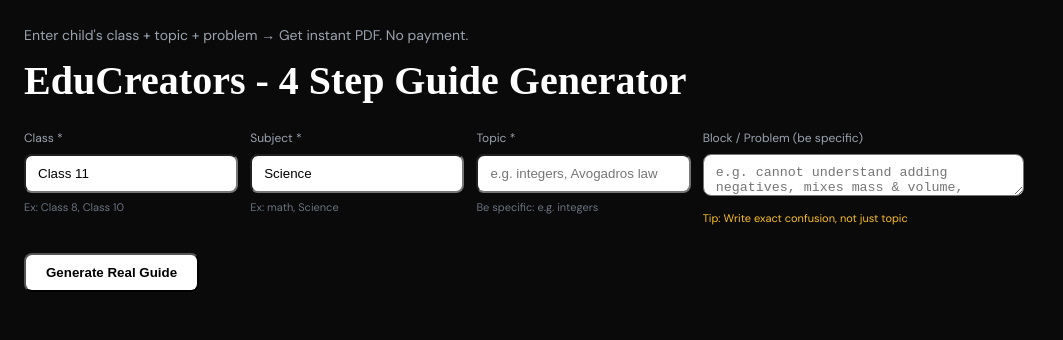
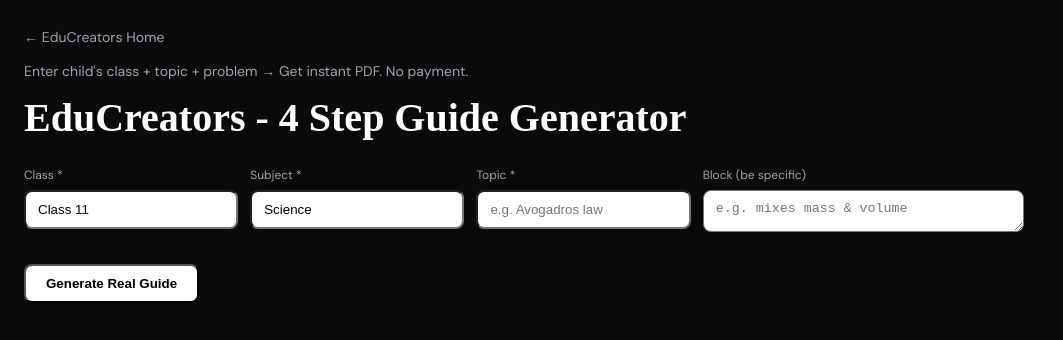
Before and after one commit to Ani1967/educreation, a Next.js app: page /get-pdf in a window 1280 px wide. Shown: the top 340 px of the page, without its empty margins (0-1063 px from the left). Built offline with nearby package versions, Linux system fonts and the light colour scheme.

Commit message:
add back to home link + pdf branding

```diff
--- a/app/get-pdf/page.tsx
+++ b/app/get-pdf/page.tsx
@@ -10,7 +10,7 @@
   const [loading, setLoading] = useState(false);
 
   const generate = async () => {
-    if(!topic){ alert("Please enter Topic e.g. integers, Avogadros law"); return; }
+    if(!topic){ alert("Enter Topic"); return; }
     setLoading(true);
     const res = await fetch("/api/generate-guide", {
       method: "POST",
@@ -27,8 +27,14 @@
     if(!el) return;
     const win = window.open("", "", "width=900,height=900");
     if(!win) return;
-    win.document.write(`<html><head><title>${topic} Guide</title>
-      <style>body{font-family:serif;padding:24px} h2{font-size:22px} .step{border-left:4px solid #22c55e;padding-left:12px;margin:20px 0} .boxes{display:flex;gap:10px} .box{background:#f9fafb;border:1px solid #ddd;border-radius:10px;padding:12px;flex:1}</style>
+    win.document.write(`<html><head><title>${topic} Guide - EduCreators.org</title>
+      <style>
+        body{font-family:serif;padding:24px;color:#000}
+        .brand{border-bottom:2px solid #000;padding-bottom:10px;margin-bottom:20px;display:flex;justify-content:space-between;align-items:center}
+        .step{border-left:4px solid #22c55e;padding-left:12px;margin:20px 0}
+        .boxes{display:flex;gap:10px} .box{background:#f9fafb;border:1px solid #ddd;border-radius:10px;padding:12px;flex:1;font-size:13px}
+        .footer{margin-top:30px;border-top:1px solid #ddd;padding-top:10px;font-size:10px;color:#666;text-align:center}
+      </style>
       </head><body>${el.innerHTML}</body></html>`);
     win.document.close();
     win.print();
@@ -38,68 +44,38 @@
 
   return (
     <div style={{ minHeight:"100vh", background:"#0a0a0a", padding:24, color:"white" }}>
+      {/* BACK TO HOME - NEW */}
+      <a href="/" style={{ color:"#9ca3af", fontSize:14, textDecoration:"none", display:"inline-block", marginBottom:12 }}>← EduCreators Home</a>
+
       <p style={{ color:"#9ca3af", fontSize:14, marginBottom:12 }}>Enter child's class + topic + problem → Get instant PDF. No payment.</p>
       <h1 style={{ fontSize:40, fontFamily:"serif", marginBottom:20 }}>EduCreators - 4 Step Guide Generator</h1>
 
       <div style={{ display:"grid", gridTemplateColumns:"1fr 1fr 1fr 1.5fr", gap:12, marginBottom:24, maxWidth:1000 }}>
-        <div>
-          <label style={{ fontSize:12, color:"#9ca3af" }}>Class *</label>
-          <input value={classVal} onChange={e=>setClassVal(e.target.value)} placeholder="e.g. Class 8, Class 11" style={{ width:"100%", padding:"10px 12px", borderRadius:8, color:"black", background:"white", marginTop:4 }} />
-          <small style={{ color:"#6b7280", fontSize:11 }}>Ex: Class 8, Class 10</small>
-        </div>
-        <div>
-          <label style={{ fontSize:12, color:"#9ca3af" }}>Subject *</label>
-          <input value={subject} onChange={e=>setSubject(e.target.value)} placeholder="e.g. math, Science" style={{ width:"100%", padding:"10px 12px", borderRadius:8, color:"black", background:"white", marginTop:4 }} />
-          <small style={{ color:"#6b7280", fontSize:11 }}>Ex: math, Science</small>
-        </div>
-        <div>
-          <label style={{ fontSize:12, color:"#9ca3af" }}>Topic *</label>
-          <input value={topic} onChange={e=>setTopic(e.target.value)} placeholder="e.g. integers, Avogadros law" style={{ width:"100%", padding:"10px 12px", borderRadius:8, color:"black", background:"white", marginTop:4 }} />
-          <small style={{ color:"#6b7280", fontSize:11 }}>Be specific: e.g. integers</small>
-        </div>
-        <div>
-          <label style={{ fontSize:12, color:"#9ca3af" }}>Block / Problem (be specific)</label>
-          <textarea value={problem} onChange={e=>setProblem(e.target.value)} placeholder="e.g. cannot understand adding negatives, mixes mass & volume, cannot solve NCERT Q5" style={{ width:"100%", padding:"10px 12px", borderRadius:8, color:"black", background:"white", marginTop:4, height:42 }} />
-          <small style={{ color:"#fbbf24", fontSize:11 }}>Tip: Write exact confusion, not just topic</small>
-        </div>
+        <div><label style={{ fontSize:12, color:"#9ca3af" }}>Class *</label><input value={classVal} onChange={e=>setClassVal(e.target.value)} placeholder="e.g. Class 8" style={{ width:"100%", padding:"10px 12px", borderRadius:8, color:"black", background:"white", marginTop:4 }} /></div>
+        <div><label style={{ fontSize:12, color:"#9ca3af" }}>Subject *</label><input value={subject} onChange={e=>setSubject(e.target.value)} placeholder="e.g. Science" style={{ width:"100%", padding:"10px 12px", borderRadius:8, color:"black", background:"white", marginTop:4 }} /></div>
+        <div><label style={{ fontSize:12, color:"#9ca3af" }}>Topic *</label><input value={topic} onChange={e=>setTopic(e.target.value)} placeholder="e.g. Avogadros law" style={{ width:"100%", padding:"10px 12px", borderRadius:8, color:"black", background:"white", marginTop:4 }} /></div>
+        <div><label style={{ fontSize:12, color:"#9ca3af" }}>Block (be specific)</label><textarea value={problem} onChange={e=>setProblem(e.target.value)} placeholder="e.g. mixes mass & volume" style={{ width:"100%", padding:"10px 12px", borderRadius:8, color:"black", background:"white", marginTop:4, height:42 }} /></div>
       </div>
       <button onClick={generate} style={{ background:"white", color:"black", padding:"10px 20px", borderRadius:8, fontWeight:700, marginBottom:30 }}>{loading?"Generating...":"Generate Real Guide"}</button>
 
       {data && !data.error && (
-        <div id="guide-card" style={{ background:"white", color:"black", borderRadius:20, padding:32, maxWidth:900 }}>
-          <h2 style={{ fontSize:24, fontFamily:"serif", fontWeight:700 }}>{topic} - 4 Step Guide for {classVal}</h2>
-          <p style={{ color:"#6b7280", fontSize:14, marginTop:4 }}>Subject: {subject} | Topic: {topic}</p>
-
-          <div style={{ marginTop:28, display:"flex", flexDirection:"column", gap:28 }}>
-            <div style={{ borderLeft:"4px solid #22c55e", paddingLeft:16 }}>
-              <b style={{ fontSize:20, fontFamily:"serif" }}>Step 1: Real-Life Anchor</b>
-              <p style={{ marginTop:8 }}>{data.anchor}</p>
+        <div style={{ background:"white", color:"black", borderRadius:20, padding:32, maxWidth:900 }}>
+          <div id="guide-card">
+            <div style={{ display:"flex", justifyContent:"space-between", alignItems:"center", borderBottom:"2px solid black", paddingBottom:10, marginBottom:20 }}>
+              <div style={{ fontWeight:900, fontSize:22 }}>EduCreators.org</div>
+              <div style={{ fontSize:12, color:"#666" }}>educreators.org/get-pdf</div>
             </div>
-            <div style={{ borderLeft:"4px solid #22c55e", paddingLeft:16 }}>
-              <b style={{ fontSize:20, fontFamily:"serif" }}>Step 2: 3-Box Visual Map</b>
-              <div style={{ marginTop:12, display:"flex", gap:12, flexWrap:"wrap" }}>
-                {mapBoxes.map((b:string,i:number)=>(
-                  <div key={i} style={{ display:"flex", alignItems:"center", gap:8, flex:1 }}>
-                    <div style={{ flex:1, background:"#f9fafb", border:"1px solid #e5e7eb", borderRadius:10, padding:12, fontSize:14 }}>{b.replace(/^\[|\]$/g,'')}</div>
-                    {i < mapBoxes.length-1 && <span>→</span>}
-                  </div>
-                ))}
-              </div>
+            <h2 style={{ fontSize:24, fontFamily:"serif", fontWeight:700 }}>{topic} - 4 Step Guide for {classVal}</h2>
+            <p style={{ color:"#6b7280", fontSize:14, marginTop:4 }}>Subject: {subject} | Topic: {topic}</p>
+            <div style={{ marginTop:28, display:"flex", flexDirection:"column", gap:28 }}>
+              <div style={{ borderLeft:"4px solid #22c55e", paddingLeft:16 }}><b style={{ fontSize:18 }}>Step 1: Real-Life Anchor</b><p style={{ marginTop:8 }}>{data.anchor}</p></div>
+              <div style={{ borderLeft:"4px solid #22c55e", paddingLeft:16 }}><b style={{ fontSize:18 }}>Step 2: 3-Box Visual Map</b><div style={{ marginTop:12, display:"flex", gap:12, flexWrap:"wrap" }}>{mapBoxes.map((b:string,i:number)=><div key={i} style={{ display:"flex", alignItems:"center", gap:8, flex:1 }}><div style={{ flex:1, background:"#f9fafb", border:"1px solid #e5e7eb", borderRadius:10, padding:12, fontSize:13 }}>{b.replace(/^\[|\]$/g,'')}</div>{i<mapBoxes.length-1 && <span>→</span>}</div>)}</div></div>
+              <div style={{ borderLeft:"4px solid #22c55e", paddingLeft:16 }}><b style={{ fontSize:18 }}>Step 3: Worked Example ⭐</b><p style={{ marginTop:8 }}><b>PROBLEM:</b> {data.ex?.problem}</p><p style={{ marginTop:8 }}><b>SOLUTION:</b> {data.ex?.solution}</p><p style={{ marginTop:8, color:"#dc2626" }}><b>Mistake:</b> {data.ex?.mistake}</p></div>
+              <div style={{ borderLeft:"4px solid #22c55e", paddingLeft:16 }}><b style={{ fontSize:18 }}>Step 4: Your Turn</b><p style={{ marginTop:8 }}>{data.ex?.practice}</p><p style={{ marginTop:8, fontStyle:"italic", color:"#6b7280" }}>{data.ex?.check}</p></div>
             </div>
-            <div style={{ borderLeft:"4px solid #22c55e", paddingLeft:16 }}>
-              <b style={{ fontSize:20, fontFamily:"serif" }}>Step 3: Worked Example ⭐</b>
-              <p style={{ marginTop:8 }}><b>PROBLEM:</b> {data.ex?.problem}</p>
-              <p style={{ marginTop:8 }}><b>SOLUTION:</b> {data.ex?.solution}</p>
-              <p style={{ marginTop:8, color:"#dc2626" }}><b>Mistake:</b> {data.ex?.mistake}</p>
-            </div>
-            <div style={{ borderLeft:"4px solid #22c55e", paddingLeft:16 }}>
-              <b style={{ fontSize:20, fontFamily:"serif" }}>Step 4: Your Turn</b>
-              <p style={{ marginTop:8 }}>{data.ex?.practice}</p>
-              <p style={{ marginTop:8, fontStyle:"italic", color:"#6b7280" }}>{data.ex?.check}</p>
-            </div>
+            <div style={{ marginTop:30, borderTop:"1px solid #e5e7eb", paddingTop:10, fontSize:10, color:"#6b7280", textAlign:"center" }}>Free guide generated at <b>EduCreators.org</b> | Create your own at https://educreators.org/get-pdf | Mentor: educreators.org/checkout?plan=1999</div>
           </div>
-
-          <div style={{ marginTop:32, display:"flex", gap:16 }}>
+          <div style={{ marginTop:24, display:"flex", gap:16 }}>
             <button onClick={handleDownload} style={{ flex:1, background:"black", color:"white", padding:14, borderRadius:12, fontWeight:700 }}>Download as PDF</button>
             <button onClick={()=>window.location.href='/checkout?plan=1999'} style={{ flex:1, background:"#22c55e", color:"black", padding:14, borderRadius:12, fontWeight:700 }}>Get Mentor for ₹1,999</button>
           </div>
```
